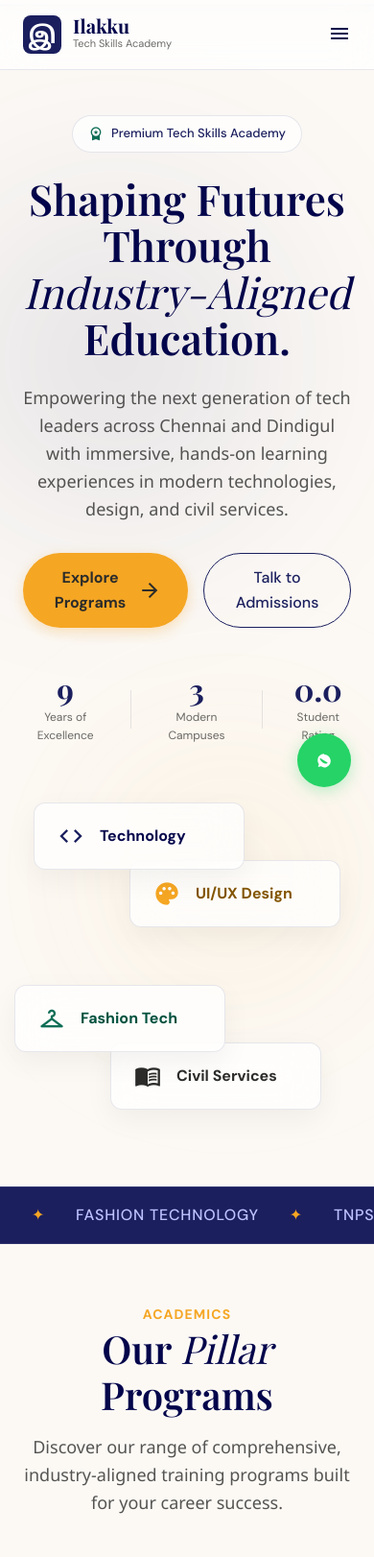
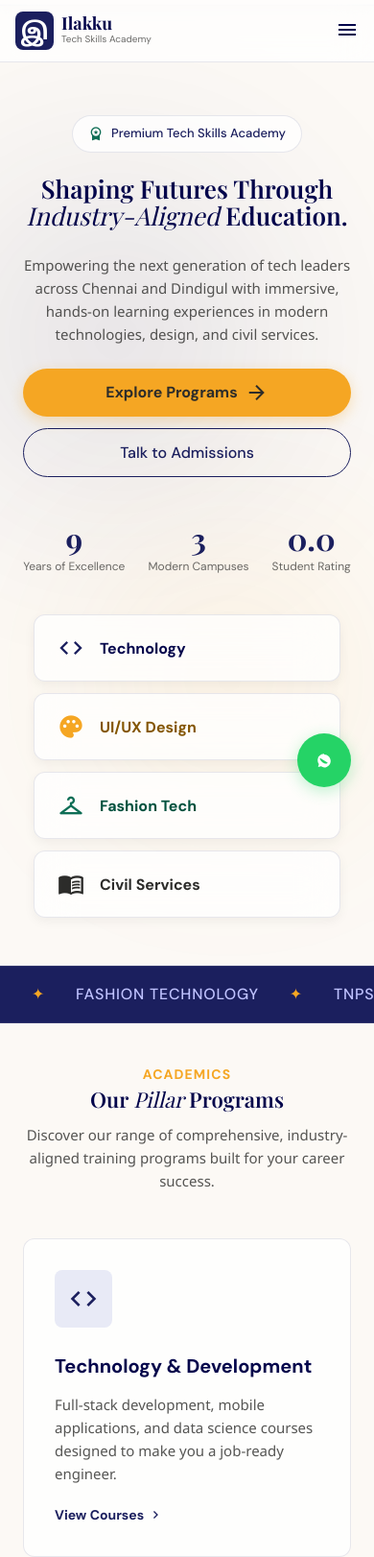
Before and after one commit to rakeshraja685/illaku, a plain HTML site: page index.html in a window 390 px wide. Shown: the top 1622 px of the page at 96% size. Drawn offline with nearby package versions, Linux system fonts and the light colour scheme; a web font is replaced by a local one.

Commit message:
style: enhance mobile responsiveness and viewport layout for all pages

```diff
--- a/css/style.css
+++ b/css/style.css
@@ -1729,8 +1729,11 @@ input:focus, select:focus, textarea:focus {
 }
 
 @media (max-width: 768px) {
+  html, body {
+    overflow-x: hidden;
+  }
   .section {
-    padding: 60px 0;
+    padding: 50px 0;
   }
   .nav-links {
     display: none;
@@ -1747,6 +1750,7 @@ input:focus, select:focus, textarea:focus {
   .hero {
     flex-direction: column;
     padding-top: 120px;
+    padding-bottom: 50px;
     text-align: center;
   }
   .hero-content {
@@ -1759,8 +1763,27 @@ input:focus, select:focus, textarea:focus {
     justify-content: center;
   }
   .hero-visual {
-    margin-top: 60px;
+    margin-top: 40px;
     width: 100%;
+  }
+  .hero-card-stack {
+    width: 100%;
+    max-width: 320px;
+    height: auto;
+    display: flex;
+    flex-direction: column;
+    gap: 12px;
+    margin: 0 auto;
+  }
+  .hero-card {
+    position: static;
+    width: 100%;
+    transform: none !important;
+    box-shadow: 0 4px 12px rgba(0, 0, 0, 0.05);
+  }
+  .why-us-features {
+    grid-template-columns: 1fr;
+    gap: 24px;
   }
   .form-contact-grid {
     grid-template-columns: 1fr;
@@ -1778,4 +1801,95 @@ input:focus, select:focus, textarea:focus {
     gap: 12px;
     text-align: center;
   }
-}
+  /* Course table responsive */
+  .batches-table {
+    min-width: 650px;
+  }
+}
+
+@media (max-width: 576px) {
+  .hero-title {
+    font-size: 32px;
+  }
+  .hero-subtitle {
+    font-size: 15px;
+    margin-bottom: 24px;
+  }
+  .hero-cta {
+    flex-direction: column;
+    gap: 12px;
+    align-items: stretch;
+  }
+  .hero-cta .btn-primary,
+  .hero-cta .btn-secondary {
+    width: 100%;
+    justify-content: center;
+  }
+  .hero-stats {
+    flex-wrap: wrap;
+    gap: 16px 24px;
+  }
+  .stat-divider {
+    display: none;
+  }
+  .section-title {
+    font-size: 28px;
+  }
+  .section-desc {
+    font-size: 15px;
+    margin-top: 12px;
+  }
+  .page-hero-title {
+    font-size: 28px;
+  }
+  .page-hero-desc {
+    font-size: 15px;
+  }
+  .pillars-grid {
+    grid-template-columns: 1fr;
+    gap: 16px;
+  }
+  .testimonials-grid,
+  .mission-grid,
+  .faculty-grid,
+  .campus-grid,
+  .courses-grid {
+    grid-template-columns: 1fr;
+    gap: 20px;
+  }
+  .timeline-content {
+    background-color: var(--glass-bg);
+    border: 1px solid var(--glass-border);
+    box-shadow: 0 4px 12px rgba(0, 0, 0, 0.02);
+  }
+}
+
+@media (max-width: 480px) {
+  .nav-container {
+    padding: 12px 16px;
+  }
+  .logo-main {
+    font-size: 18px;
+  }
+  .logo-sub {
+    font-size: 10px;
+  }
+  .logo {
+    gap: 8px;
+  }
+  .hero-title {
+    font-size: 26px;
+  }
+  .section-title {
+    font-size: 22px;
+  }
+  .page-hero-title {
+    font-size: 24px;
+  }
+  .section {
+    padding: 40px 0;
+  }
+  .page-hero {
+    padding: 120px 16px 40px;
+  }
+}
```
